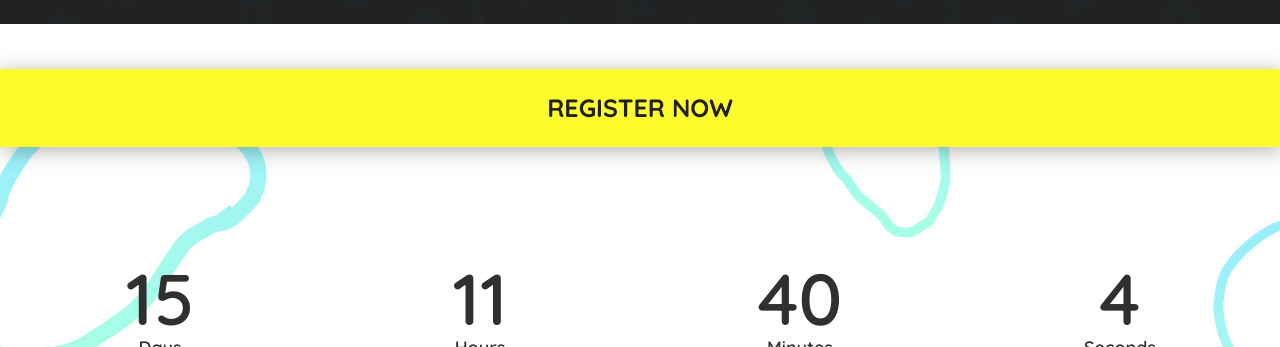
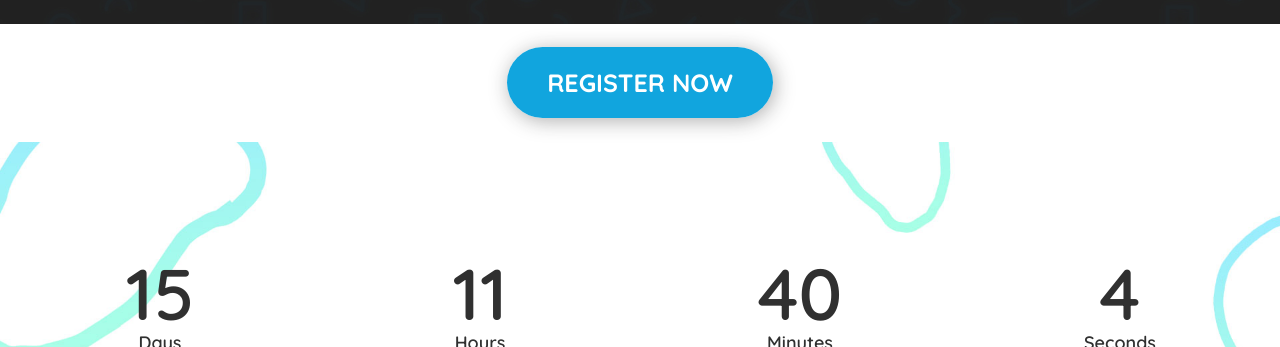
Before and after one commit to kiwizu3/connect, a plain HTML site: page index.html in a window 1280 px wide. Shown: the part 789-1136 px from the top of the page. Drawn offline with Linux system fonts and the light colour scheme.

Commit message:
Register Button

```diff
--- a/index.html
+++ b/index.html
@@ -54,8 +54,9 @@
             </div> -->
         </div><!-- .container -->
     </div><!-- .hero-content -->
-    <br><br>
-   <div class=" text-center sticky"><a href="https://collect.getshoutout.com/Test/"> REGISTER NOW</a></div>
+   <div class=" text-center sticky"><a class="register-button" href="https://collect.getshoutout.com/Test/">
+     REGISTER NOW
+    </a></div>
     <div class="content-section">
         <div class="container">
             <div class="row">
--- a/style.css
+++ b/style.css
@@ -1954,28 +1954,29 @@ div.sticky {
     position: -webkit-fixed;
     position: sticky;
     top: 0;
-    background-color: rgb(255, 252, 46);
-    padding: 20px;
+    background-color: rgb(255, 255, 255);
+    padding: 40px;
     color: #212121;
     font-weight: 800;
     font-size: 25px;
     z-index:1000;
     margin:0px auto;
-    box-shadow: 2px 3px 20px #2121215b;
-    /* border-radius: 50px 50px 50px 50px; */
 }
 div.sticky a {
-    color: #212121;
+    color: #fff;
 
 }
 div.sticky a:hover {
     text-decoration: none;
-    color: #212121;
+    color: #fff;
     font-size:28px;
     transition-duration: 300ms;
 }
 
-.register-button{
-    margin-top: 10px;
+.register-button {
+    padding: 20px 40px 20px 40px;
+    background-color: #11A5DE;
+    box-shadow: 2px 3px 20px #2121215b;
+    border-radius: 50px;
 }
 /* ----------------Floater---------------- */
```
